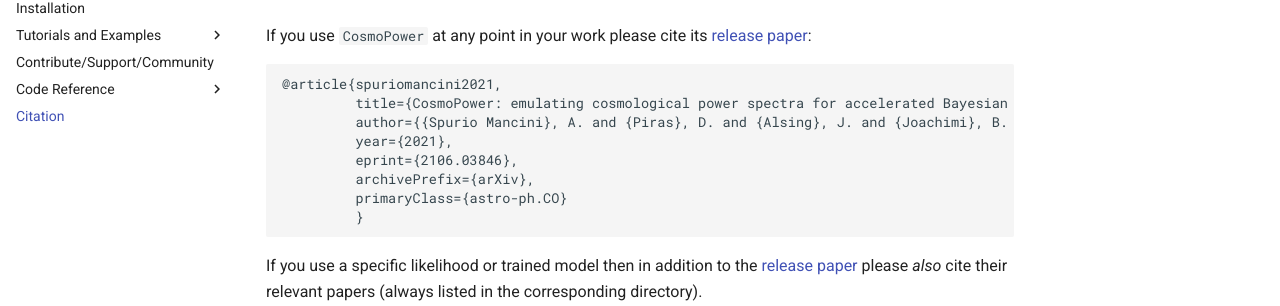
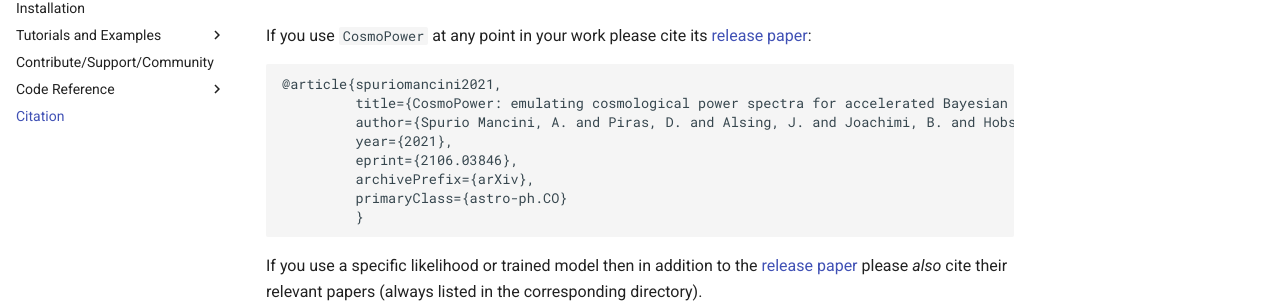
Before and after one commit to alessiospuriomancini/cosmopower, an MkDocs documentation site: the page built from docs/citation.md, in a window 1280 px wide. Shown: the part 157-463 px from the top of the page. Built offline with MkDocs 1.6.1 and Material for MkDocs 9.7.7, drawn with Linux system fonts in a browser that asks for light colours; comment, search, counter and statistics services are not loaded; part of the change alters nothing that is shown.

Commit message:
docs push

```diff
--- a/docs/citation.md
+++ b/docs/citation.md
@@ -2,7 +2,7 @@ If you use ``CosmoPower`` at any point in your work please cite its [release pap
 
     @article{spuriomancini2021,
              title={CosmoPower: emulating cosmological power spectra for accelerated Bayesian inference from next-generation surveys},
-             author={{Spurio Mancini}, A. and {Piras}, D. and {Alsing}, J. and {Joachimi}, B. and {Hobson}, M.~P.},
+             author={Spurio Mancini, A. and Piras, D. and Alsing, J. and Joachimi, B. and Hobson, M.~P.},
              year={2021},
              eprint={2106.03846},
              archivePrefix={arXiv},
```
